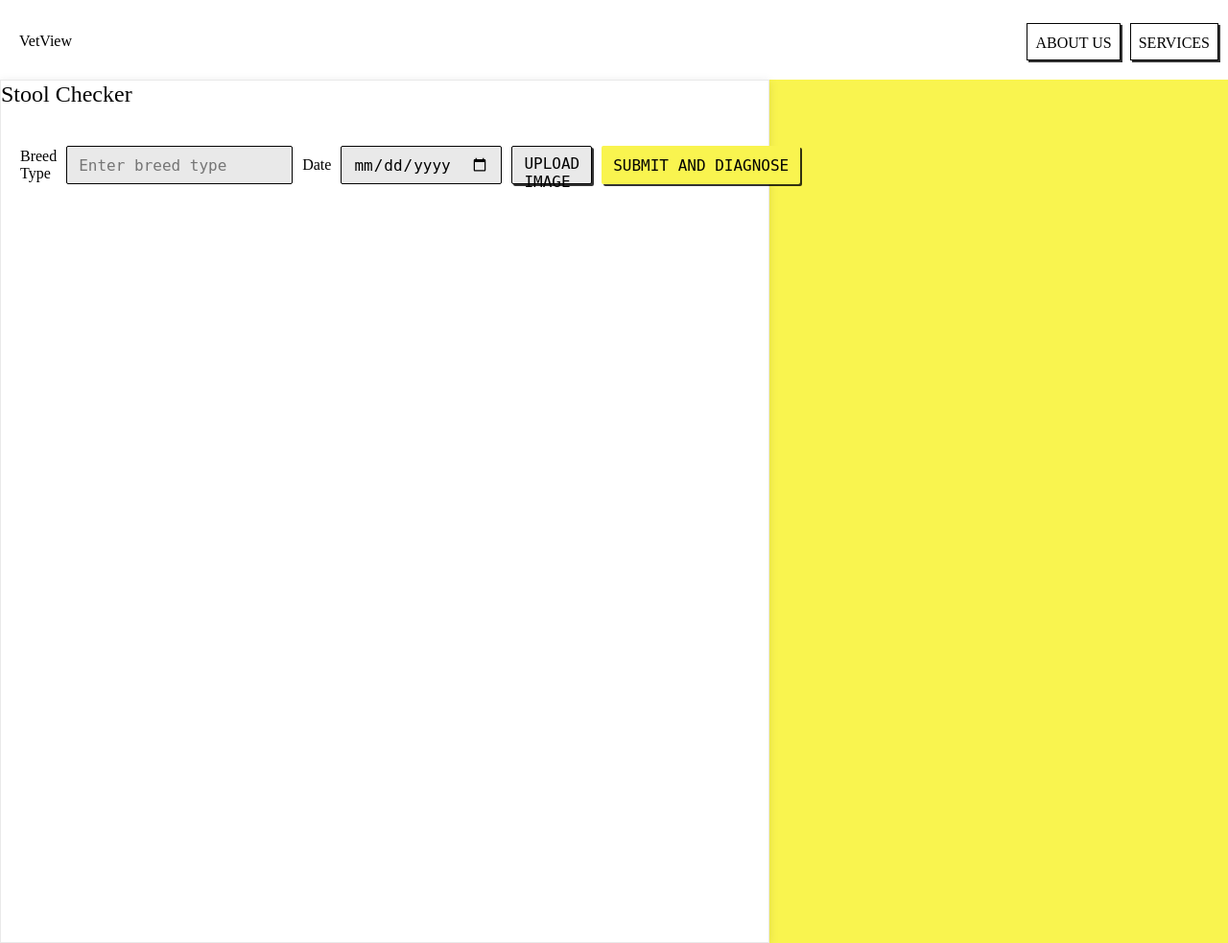
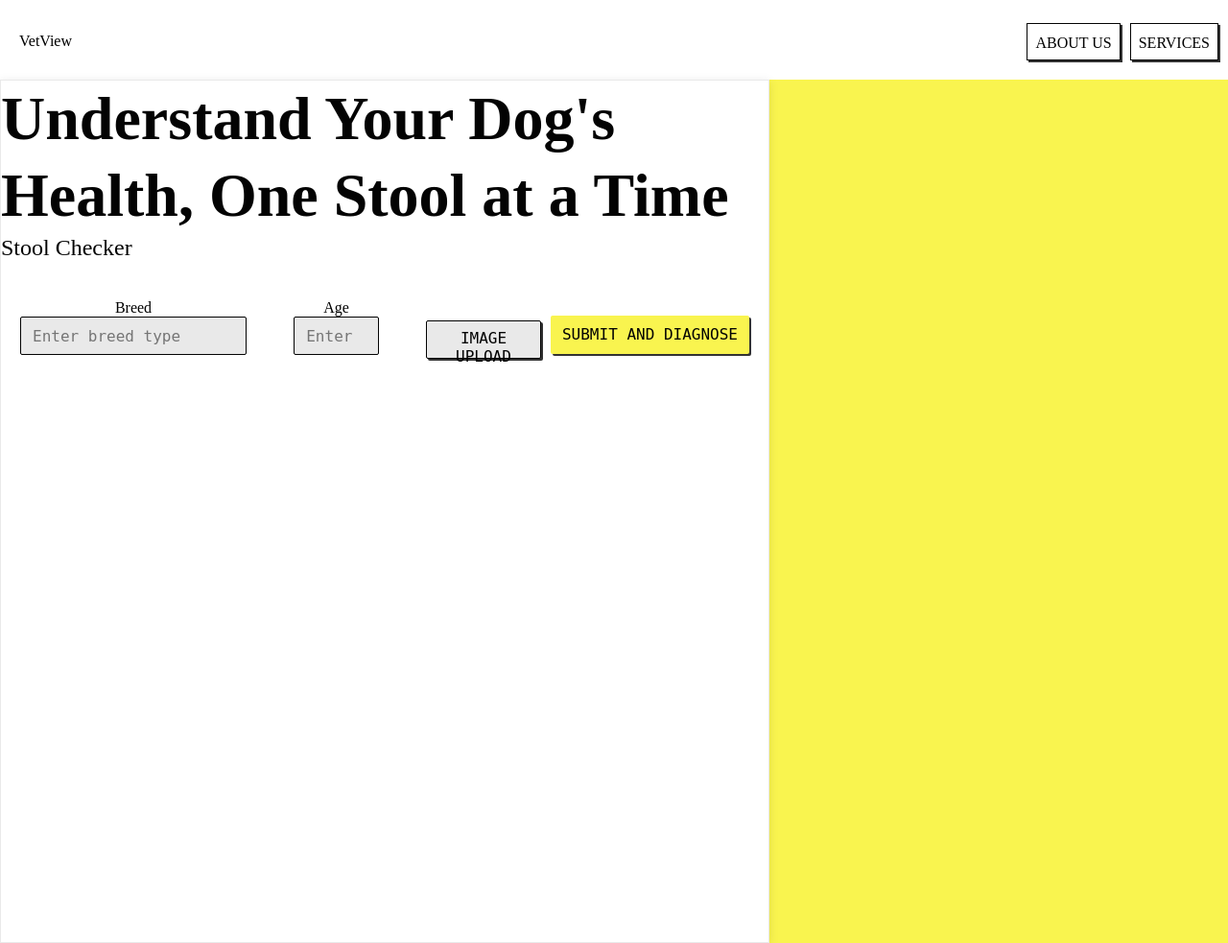
Before and after one commit to kaushikcodes/VetView, a Flask app: page / in a window 1280 px wide; the page is wider, and only the part inside the window is pictured. Shown: that part at 96% size. Run offline with Flask 3, Linux system fonts and the light colour scheme; grey boxes are pictures that could not be loaded.

Commit message:
for kabir

```diff
--- a/app.py
+++ b/app.py
@@ -1,6 +1,5 @@
 from flask import Flask, render_template, request, url_for
 from werkzeug.utils import secure_filename
-from flask import send_from_directory
 import os
 
 # Flask configuration and initial setup
@@ -9,36 +8,17 @@ UPLOAD_FOLDER = 'uploads/'
 app.config['UPLOAD_FOLDER'] = UPLOAD_FOLDER
 app.config['MAX_CONTENT_LENGTH'] = 16 * 1024 * 1024  # 16 MB limit
 
+# Ensure the upload folder exists
 if not os.path.exists(UPLOAD_FOLDER):
     os.makedirs(UPLOAD_FOLDER)
 
+# Route to render the home page
 @app.route('/')
 def home():
     # No image to display initially
     return render_template('home.html', image_url=None)
 
-@app.route('/upload', methods=['POST'])
-def upload_file():
-    if 'file' not in request.files:
-        return 'No file part'
-    file = request.files['file']
-    if file.filename == '':
-        return 'No selected file'
-    if file:
-        filename = secure_filename(file.filename)
-        filepath = os.path.join(app.config['UPLOAD_FOLDER'], filename)
-        counter = 1
-        while os.path.exists(filepath):
-            name, extension = os.path.splitext(filename)
-            filename = f"{name}_{counter}{extension}"
-            filepath = os.path.join(app.config['UPLOAD_FOLDER'], filename)
-            counter += 1
-        file.save(filepath)
-
-        # Pass the URL for the saved image back to the template
-        image_url = url_for('uploaded_file', filename=filename)
-        return render_template('home.html', image_url=image_url)
-
+# Route to handle diagnosis and image upload
 @app.route('/diagnosis', methods=['POST'])
 def diagnose():
     if 'file' not in request.files:
@@ -47,9 +27,11 @@ def diagnose():
     if file.filename == '':
         return 'No selected file'
     if file:
+        # Save the secure filename
         filename = secure_filename(file.filename)
         filepath = os.path.join(app.config['UPLOAD_FOLDER'], filename)
         counter = 1
+        # If file exists, append a counter to its name
         while os.path.exists(filepath):
             name, extension = os.path.splitext(filename)
             filename = f"{name}_{counter}{extension}"
@@ -57,16 +39,14 @@ def diagnose():
             counter += 1
         file.save(filepath)
 
-        # Here, you would ideally use the saved image to run your model and predict bowel health
-        predicted_bowel_health = 80  # Placeholder for actual prediction logic
+        # Placeholder for actual prediction logic
+        predicted_bowel_health = '80%'  # Replace with actual logic
 
         # Generate the URL for the uploaded image
         image_url = url_for('uploaded_file', filename=filename)
 
         # Render the diagnosis page with the image and prediction
         return render_template('diagnose.html', bowel_health=predicted_bowel_health, image_url=image_url)
-# Route to serve uploaded files
-
 
 # Route to serve uploaded files
 @app.route('/uploads/<filename>')
--- a/static/styles.css
+++ b/static/styles.css
@@ -49,12 +49,24 @@
 }
 
 .text {
-    color: #030303;
-    font-size: 20px;
-    font-family: "Roboto Mono";
-    font-weight: 500;
-    line-height: 24px;
+  color: #030303;
+  font-size: 64px;
+  font-family: "Roboto Mono";
+  font-weight: 600;
+  line-height: 80px;
 }
+
+.card {
+  top: 552px;
+  left: 38px;
+  width: 692px;
+  height: 192px;
+  background-color: #ffffff;
+  border: 1px solid #e9e9e9;
+  box-sizing: border-box;
+  box-shadow: 0px 2px 10px rgba(3,3,3,0.1);
+}
+
 
 
 
@@ -142,15 +154,28 @@
   /* Specific styles for the file upload label */
   .form-container label[for="file-upload"] {
     display: inline-block;
-    background-color: #e9e9e9; /* Matching the other input fields */
-    padding: 8px 12px; /* Consistent padding with the other elements */
-    border: 1px solid #030303; /* Consistent border with the other elements */
-  }
+    background-color: #e9e9e9; /* Light grey background */
+    padding: 8px 12px; /* Padding inside the label */
+    border: 1px solid #030303; /* Solid border to match the design */
+    font-size: 16px; /* Text size to match the design */
+    font-family: "Roboto Mono", monospace;
+    /* Increase the width of the upload label to make it look like a larger button */
+    width: auto; /* Or you can set a specific width */
+    min-width: 120px; /* Or adjust as necessary to fit your design */
+    /* Other styles */
+    cursor: pointer;
+    text-align: center; /* Ensures the text within the label is centered */
+    border-radius: 2px;
+    box-shadow: 2px 2px 0px rgba(0, 0, 0, 0.8);
+    text-transform: uppercase;
+    margin-right: 10px; /* Ensure some space between this label and other elements */
+}
 
   /* Hidden actual file input field */
   .form-container #file-upload {
     display: none; /* Hide the actual input field */
   }
+
 
   /* Adjustments to the image preview area */
   .image-preview {
@@ -165,6 +190,65 @@
     font-weight: 500;
     line-height: 28px;
   }
+
+
+  .input-group {
+    display: flex; /* Use flexbox for the input group */
+    justify-content: flex-start; /* Align to the start */
+    align-items: center; /* Center align the items */
+    margin-bottom: 10px; /* Add some margin below each group */
+  }
+
+  .input-group .input {
+    margin-right: 10px; /* Keep some space between inputs */
+    flex-grow: 1; /* Let inputs take up available space */
+  }
+
+  /* Adjust the size of the age input if it still needs to be smaller */
+  .input-group input[type="number"]#age {
+    flex-grow: 0;
+    width: 50%; /* Adjust this to fit the age input nicely next to breed type */
+  }
+
+/* Assuming this CSS is an addition to your current styles */
+
+.input-group {
+  display: flex;
+  flex-direction: column;
+  margin-bottom: 10px;
+}
+
+.input {
+  margin-bottom: 5px; /* Add space below each input */
+}
+
+/* Adjust the upload button style */
+.image-upload {
+  padding: 10px 15px; /* Match padding to other buttons */
+  background-color: #f9f44f; /* Use a color that matches the design */
+  border: none;
+  border-radius: 2px;
+  box-shadow: 2px 2px 0px rgba(0, 0, 0, 0.8);
+  color: #030303;
+  text-transform: uppercase;
+  margin-top: 10px; /* Space above the upload button */
+  cursor: pointer;
+}
+
+/* If the upload button needs to be full width like the other inputs */
+.image-upload {
+  width: 100%; /* Set button to full container width */
+  box-sizing: border-box; /* Include padding and border in the width */
+}
+
+
+/* Style for the image preview section */
+.image-preview {
+  margin-top: 20px; /* Space above the image preview */
+}
+
+/* Add more styles as necessary to match your design */
+
 
 
 
--- a/templates/diagnose.html
+++ b/templates/diagnose.html
@@ -37,7 +37,7 @@
         </div>
 
         <!-- Display the bowel health percentage -->
-        <div class="meter-text">Bowel Health: {{ bowel_health }}%</div>
+        <div class="meter-text">Bowel Health: {{ bowel_health }}</div>
 
         <!-- Suggestions for improvements -->
         <div>
--- a/templates/home.html
+++ b/templates/home.html
@@ -19,32 +19,51 @@
 
 <body>
     <div class="white-card">
+        <div class="container">
+
+        <h1 class="text"> Understand Your Dog's Health, One Stool at a Time</h1>
         <h1 class="text2">Stool Checker</h1>
+        <form method="post" action="/diagnosis" enctype="multipart/form-data">
+            <div class="form-container">
+                <!-- Breed Type Input -->
+                <div class="input-group">
+                    <label for="breed-type">Breed</label>
+                    <input id="breed-type" type="text" name="breed_type" class="input" placeholder="Enter breed type">
+                </div>
 
-        <!-- Updated form action to use the '/diagnosis' route -->
-        <form method="post" action="{{ url_for('diagnose') }}" enctype="multipart/form-data">
-            <div class="form-container">
-                <label for="breed-type">Breed Type</label>
-                <input id="breed-type" type="text" name="breed_type" class="input" placeholder="Enter breed type">
+                <!-- Age Input -->
+                <div class="input-group">
+                    <label for="age">Age </label>
+                    <input id="age" type="number" name="age" class="input" placeholder="Enter age in years">
+                </div>
 
-                <label for="date">Date</label>
-                <input id="date" type="date" name="date" class="input">
+                <!-- Image Upload Button on a new line -->
+                <label for="file-upload" class="button image-upload">IMAGE UPLOAD</label>
+                <input id="file-upload" type="file" name="file" accept="image/*" hidden>
 
-                <label for="file-upload" class="button">Upload Image</label>
-                <input id="file-upload" type="file" name="file" accept="image/*" class="input">
-
-                <input type="submit" value="Submit and Diagnose" class="button">
+                <!-- Submit Button -->
+                <input type="submit" value="Submit and Diagnose" class="button submit">
             </div>
         </form>
 
         {% if image_url %}
-            <h2>Uploaded Image:</h2>
-            <img src="{{ image_url }}" alt="Uploaded Image" style="max-width: 100%;">
+            <div class="image-preview">
+                <h2>Uploaded Image:</h2>
+                <img src="{{ image_url }}" alt="Uploaded Image" style="max-width: 100%;">
+            </div>
         {% endif %}
     </div>
+</div>
 
-    <div class="yellow-card"></div>
+
+        <div class="yellow-card">
+
+        </div>
+
+
     <script src="{{ url_for('static', filename='script.js') }}"></script>
+
+
 </body>
 
 
@@ -73,7 +92,7 @@
             <li><a href="#">Blog</a></li>
         </ul>
     </div>
-    <div class="footer-section">
+    <div class="footer-section"`>
         <h3>Help</h3>
         <ul>
             <li><a href="#">Support FAQ</a></li>
```
Also changed, not shown: uploads/3.jpeg (added), uploads/7.jpeg (added), uploads/Screenshot_2024-02-23_at_8.37.50_PM_1_2_3_4.png (added), uploads/Screenshot_2024-02-23_at_8.37.50_PM_1_2_3_4_5.png (added), uploads/Screenshot_2024-02-23_at_8.37.50_PM_1_2_3_4_5_6.png (added), uploads/Screenshot_2024-02-23_at_8.37.50_PM_1_2_3_4_5_6_7.png (added), uploads/Screenshot_2024-02-23_at_8.37.50_PM_1_2_3_4_5_6_7_8.png (added), uploads/Screenshot_2024-02-23_at_8.37.50_PM_1_2_3_4_5_6_7_8_9.png (added), uploads/Screenshot_2024-02-28_at_8.30.23_PM_1_2.png (added), uploads/Screenshot_2024-02-28_at_8.30.23_PM_1_2_3.png (added), uploads/Screenshot_2024-02-28_at_8.31.04_PM_1_2.png (added), uploads/Screenshot_2024-02-29_at_6.57.52_PM.png (added), uploads/Screenshot_2024-03-02_at_4.45.20_PM.png (added).
